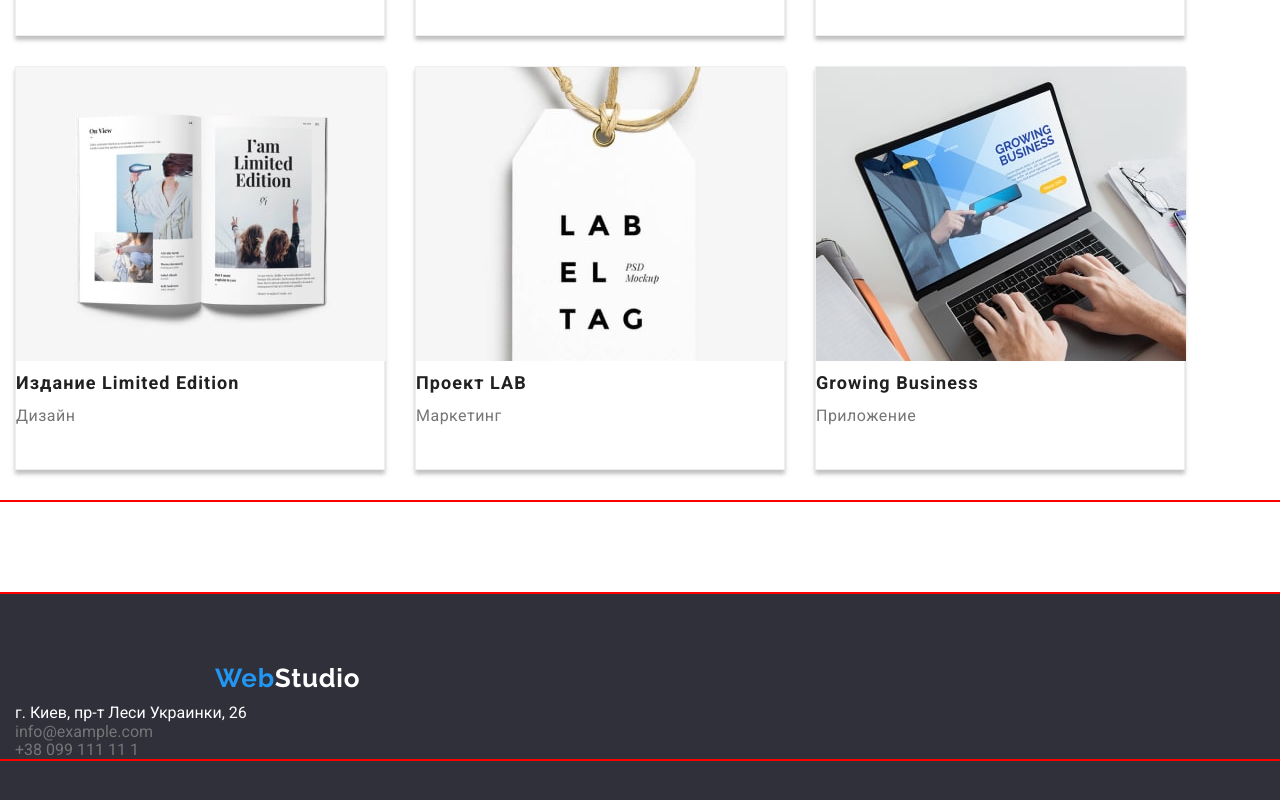
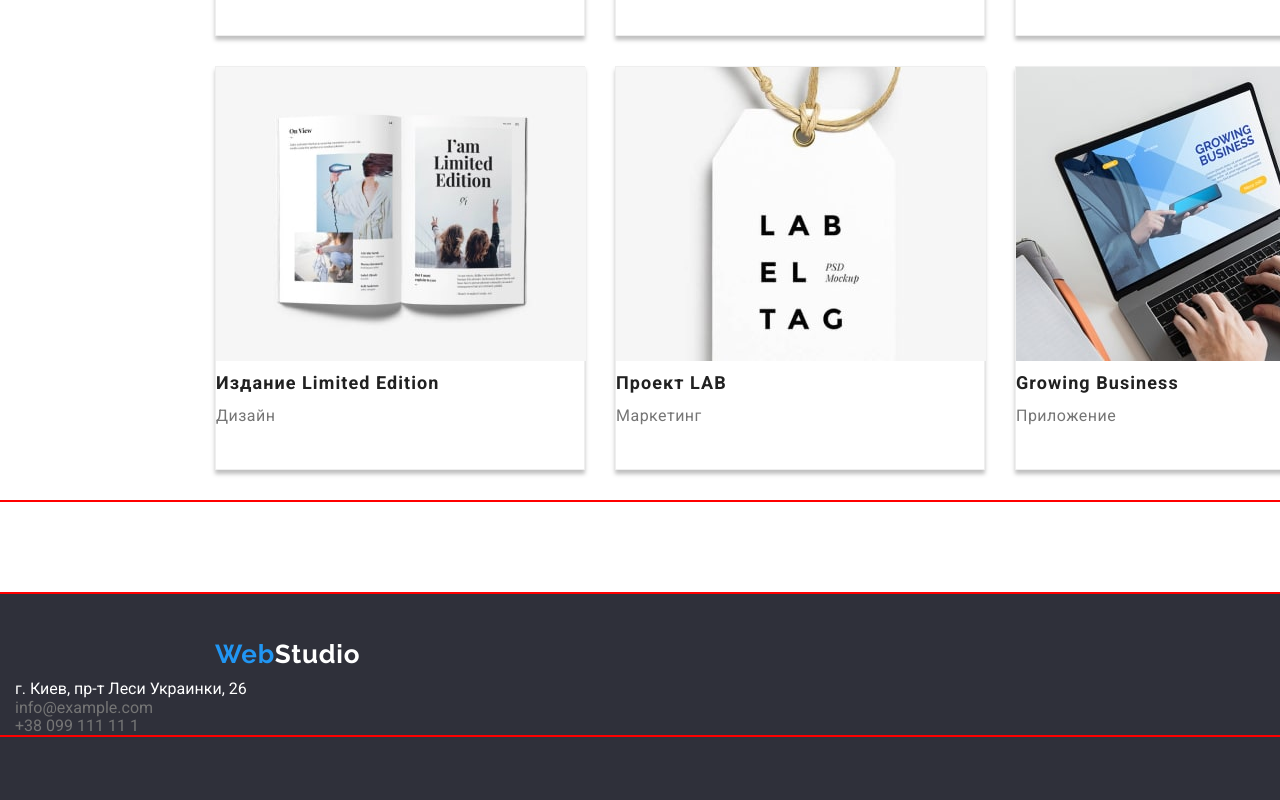
Before and after one commit to Mettteora/Mettteora-goit-markup-hw-03, a plain HTML site: page portfolio.html in a window 1280 px wide. Shown: the part 1060-1860 px from the top of the page. Drawn offline with Linux system fonts and the light colour scheme.

Commit message:
Update styles.css

```diff
--- a/css/styles.css
+++ b/css/styles.css
@@ -324,6 +324,7 @@ background-color:#2F303A;
 }
 .gallary-list {
     display: flex;
+    margin-left: 200px;
 }
 .gallary-item {
     width: 370px;
@@ -365,15 +366,16 @@ letter-spacing: 0.03em;
 .address{
     font-style: normal;
 
+
 }
 
 .address-link{
     color: var(--main-color-);
+    margin-right: 215px;
 }
 
 .footer-logo{
-padding-top: 60px;
-
+margin-top: 60px;
 }
 
 .section-gallary{
```
